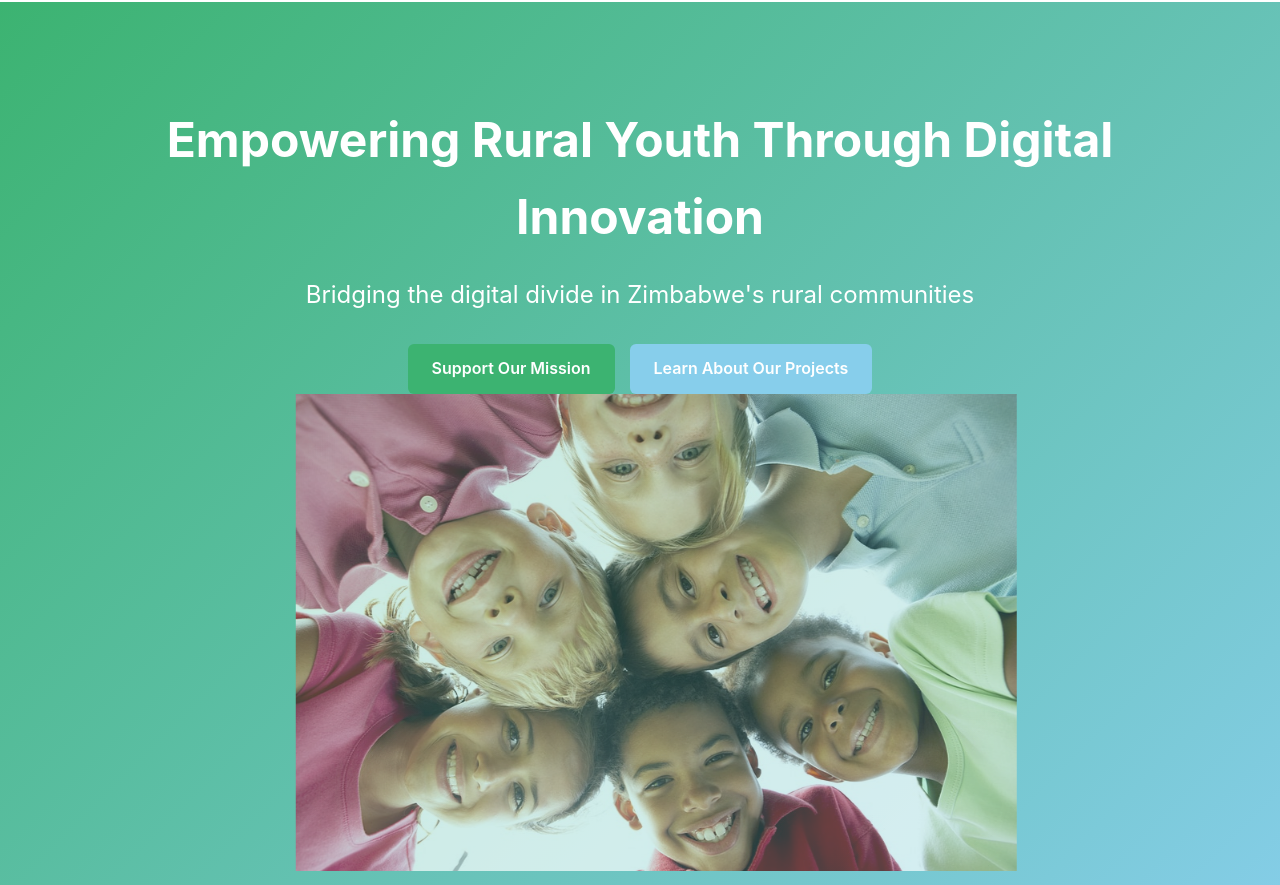
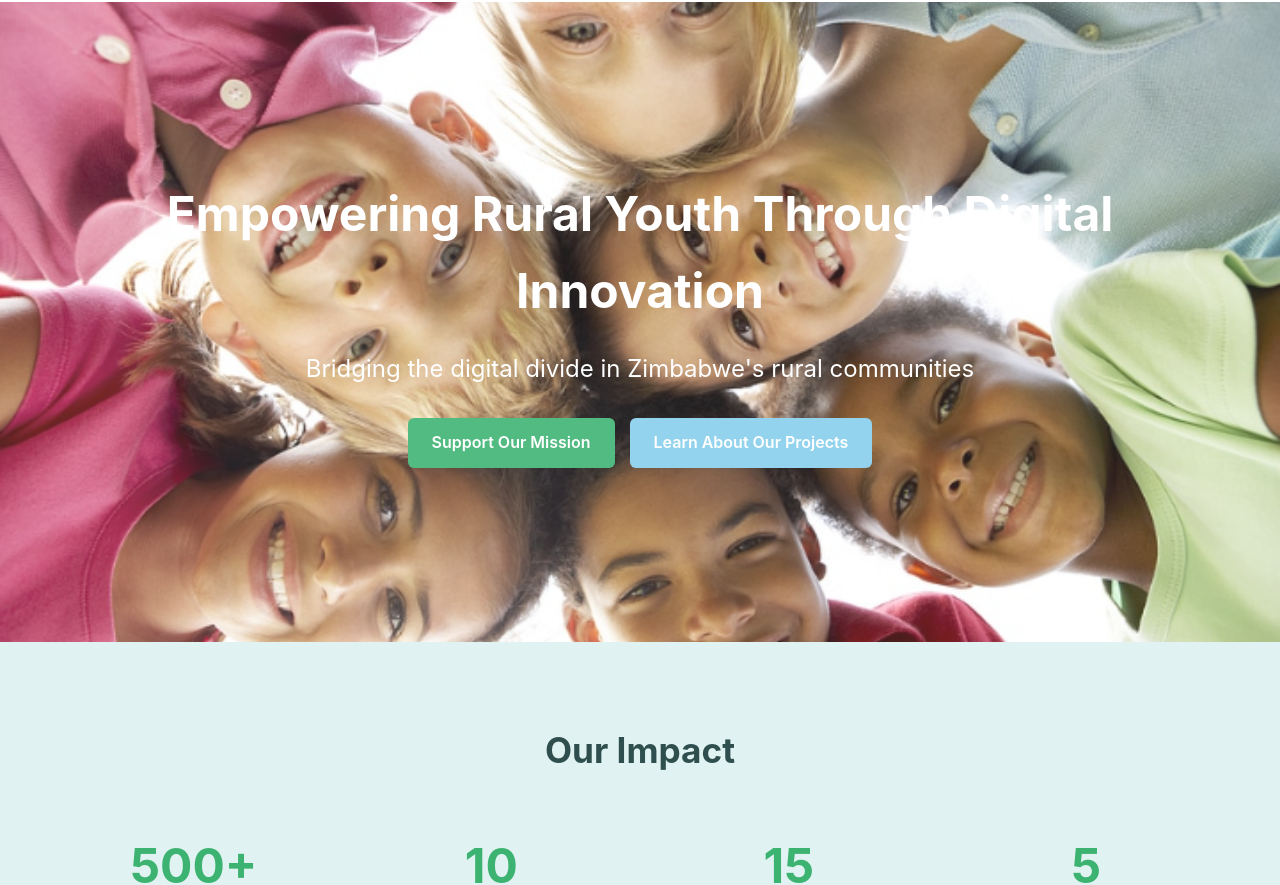
Before and after one commit to Tado3/pda-website, a React (Vite) app: page / in a window 1280 px wide. Shown: the part 128-1013 px from the top of the page. Built offline with nearby package versions, Linux system fonts and the light colour scheme.

Commit message:
Add files to project

```diff
--- a/src/App.css
+++ b/src/App.css
@@ -1237,6 +1237,18 @@ body {
 
 .social-links a:hover {
   color: white;
+}
+
+/* Update this section to target links within the Quick Links list */
+.footer-section ul a {
+  color: #c0c0c0; /* Matches the color of the paragraph text */
+  text-decoration: none;
+  transition: color 0.3s ease;
+}
+
+/* Add a hover effect for the Quick Links */
+.footer-section ul a:hover {
+  color: white; /* Matches the hover color of the social links */
 }
 
 .footer-bottom {
@@ -2667,3 +2679,36 @@ input, select, textarea {
     font-size: 16px; /* Prevents zoom on iOS */
   }
 }
+/* Update the CSS for the .container in the .hero section */
+/* Update the CSS for the .container in the .hero section */
+.hero .container {
+  display: flex;
+  flex-direction: column; /* This is the key change: stack items vertically */
+  align-items: center; /* Center the items horizontally */
+  text-align: center; /* Center the text inside hero-content */
+  gap: 2rem; /* Add some space between the image and the text */
+}
+
+/* Ensure the hero content (text and buttons) comes second */
+.hero .hero-content {
+  order: 2;
+}
+
+/* Ensure the slideshow comes first */
+.hero .hero-image-slideshow {
+  order: 1;
+  max-width: 800px;
+  width: 100%;
+}
+.hero {
+  position: relative;
+  background-size: cover;
+  background-position: center;
+  background-repeat: no-repeat; /* Add this line */
+  min-height: 80vh;
+  display: flex;
+  align-items: center;
+  justify-content: center;
+  color: white;
+  text-align: center;
+}
--- a/src/components/Footer.tsx
+++ b/src/components/Footer.tsx
@@ -1,7 +1,7 @@
 // components/Footer.tsx
 import React from 'react';
-// Import icons from React Icons
 import { FaFacebook, FaTwitter, FaInstagram, FaLinkedin } from 'react-icons/fa';
+import { Link } from 'react-router-dom';
 
 const Footer: React.FC = () => {
   return (
@@ -11,6 +11,16 @@ const Footer: React.FC = () => {
           <div className="footer-section">
             <h3>Progression Digital Ark</h3>
             <p>Bridging the digital divide in rural Zimbabwe</p>
+          </div>
+          <div className="footer-section">
+            <h4>Quick Links</h4>
+            <ul>
+              <li><Link to="/">Home</Link></li>
+              <li><Link to="/about">About</Link></li>
+              <li><Link to="/projects">Projects</Link></li>
+              <li><Link to="/contact">Contact</Link></li>
+              <li><Link to="/donate">Donate</Link></li>
+            </ul>
           </div>
           <div className="footer-section">
             <h4>Contact Us</h4>
--- a/src/pages/About.tsx
+++ b/src/pages/About.tsx
@@ -4,7 +4,7 @@ import { motion, AnimatePresence } from 'framer-motion';
 import '../App.css';
 
 const About: React.FC = () => {
-  // Animation variants for the page
+  // Animation variants...
   const pageVariants = {
     initial: { opacity: 0 },
     animate: { opacity: 1 },
@@ -12,7 +12,6 @@ const About: React.FC = () => {
     transition: { duration: 0.5 }
   };
 
-  // Animation variants for the container (staggering children)
   const containerVariants = {
     hidden: { opacity: 0 },
     visible: {
@@ -24,7 +23,6 @@ const About: React.FC = () => {
     },
   };
 
-  // Animation variants for individual items
   const itemVariants = {
     hidden: { y: 20, opacity: 0 },
     visible: {
@@ -68,7 +66,7 @@ const About: React.FC = () => {
                   <p>Our mission is to bridge the digital divide by establishing ICT Innovation Hubs in rural communities and enhancing the use of ICTs in evaluation, measurement, and education. We aim to equip the next generation with the necessary skills and knowledge to thrive in a digital world, thereby fostering inclusive growth and development.</p>
                 </div>
                 <div className="image-content">
-                  <img src="https://placehold.co/600x400/1e40af/ffffff?text=Mission" alt="Our Mission" />
+                  <img src="/image/lg123.png" alt="Progression Digital Ark Mission" />
                 </div>
               </div>
             </motion.section>
@@ -77,7 +75,7 @@ const About: React.FC = () => {
             <motion.section className="about-section alt" variants={itemVariants}>
               <div className="section-content">
                 <div className="image-content">
-                  <img src="https://placehold.co/600x400/7e22ce/ffffff?text=Vision" alt="Our Vision" />
+                  <img src="/image/lg123.png" alt="Progression Digital Ark Vision" />
                 </div>
                 <div className="text-content">
                   <h2>Our Vision</h2>
--- a/src/pages/Home.tsx
+++ b/src/pages/Home.tsx
@@ -1,7 +1,6 @@
-// pages/Home.tsx
-import React, { useState, useEffect } from 'react'; // Import useState and useEffect
+import React, { useState, useEffect } from 'react';
 import { Link } from 'react-router-dom';
-import { motion, AnimatePresence } from 'framer-motion'; // Import AnimatePresence
+import { motion } from 'framer-motion';
 
 // Import your images
 import chill1 from '/image/chill1.png';
@@ -12,23 +11,20 @@ import chill3 from '/image/chill3.png';
 import hub from '/image/hub.png';
 import intel from '/image/intel.png';
 
-const images = [chill1, chill2, chill3]; // Array of images for the slideshow
+const images = [chill1, chill2, chill3];
 
 const Home: React.FC = () => {
   const [currentImageIndex, setCurrentImageIndex] = useState(0);
 
-  // Effect to change image every few seconds
   useEffect(() => {
     const slideshowInterval = setInterval(() => {
       setCurrentImageIndex((prevIndex) => (prevIndex + 1) % images.length);
-    }, 5000); // Change image every 5 seconds (5000 milliseconds)
+    }, 5000);
 
-    // Cleanup the interval on component unmount
     return () => clearInterval(slideshowInterval);
-  }, []); // Empty dependency array means this effect runs once on mount and cleans up on unmount
+  }, []);
 
   return (
-    // Wrap the entire component in a motion.div for page transitions
     <motion.div
       className="page home"
       initial={{ opacity: 0, y: 20 }}
@@ -37,7 +33,17 @@ const Home: React.FC = () => {
       transition={{ duration: 0.5 }}
     >
       {/* Hero Section */}
-      <section className="hero">
+      <motion.section
+        className="hero"
+        key={currentImageIndex}
+        initial={{ opacity: 0 }}
+        animate={{
+          opacity: 1,
+          backgroundImage: `url(${images[currentImageIndex]})`
+        }}
+        transition={{ duration: 1.5 }}
+      >
+        <div className="overlay"></div>
         <div className="container">
           <div className="hero-content">
             <h1>Empowering Rural Youth Through Digital Innovation</h1>
@@ -47,22 +53,8 @@ const Home: React.FC = () => {
               <Link to="/projects" className="btn btn-secondary">Learn About Our Projects</Link>
             </div>
           </div>
-          <div className="hero-image-slideshow">
-            <AnimatePresence mode="wait">
-              <motion.img
-                key={currentImageIndex} // Important: key changes to trigger re-render and exit/enter animation
-                src={images[currentImageIndex]}
-                alt="Digital Innovation"
-                initial={{ opacity: 0, x: 50 }} // New image enters from the right
-                animate={{ opacity: 1, x: 0 }}  // New image slides to center
-                exit={{ opacity: 0, x: -50 }}   // Old image slides out to the left
-                transition={{ duration: 0.8 }}
-                className="slideshow-image"
-              />
-            </AnimatePresence>
-          </div>
         </div>
-      </section>
+      </motion.section>
 
       {/* Impact Section */}
       <section className="impact-section">
@@ -96,7 +88,6 @@ const Home: React.FC = () => {
           <div className="projects-grid">
             <div className="project-card">
               <div className="project-image">
-                {/* Replaced placeholder with hub.png */}
                 <img src={hub} alt="ICT Innovation Hub" />
               </div>
               <div className="project-content">
@@ -107,7 +98,6 @@ const Home: React.FC = () => {
             </div>
             <div className="project-card">
               <div className="project-image">
-                {/* Replaced placeholder with intel.png */}
                 <img src={intel} alt="Digital Skills Training" />
               </div>
               <div className="project-content">
```
